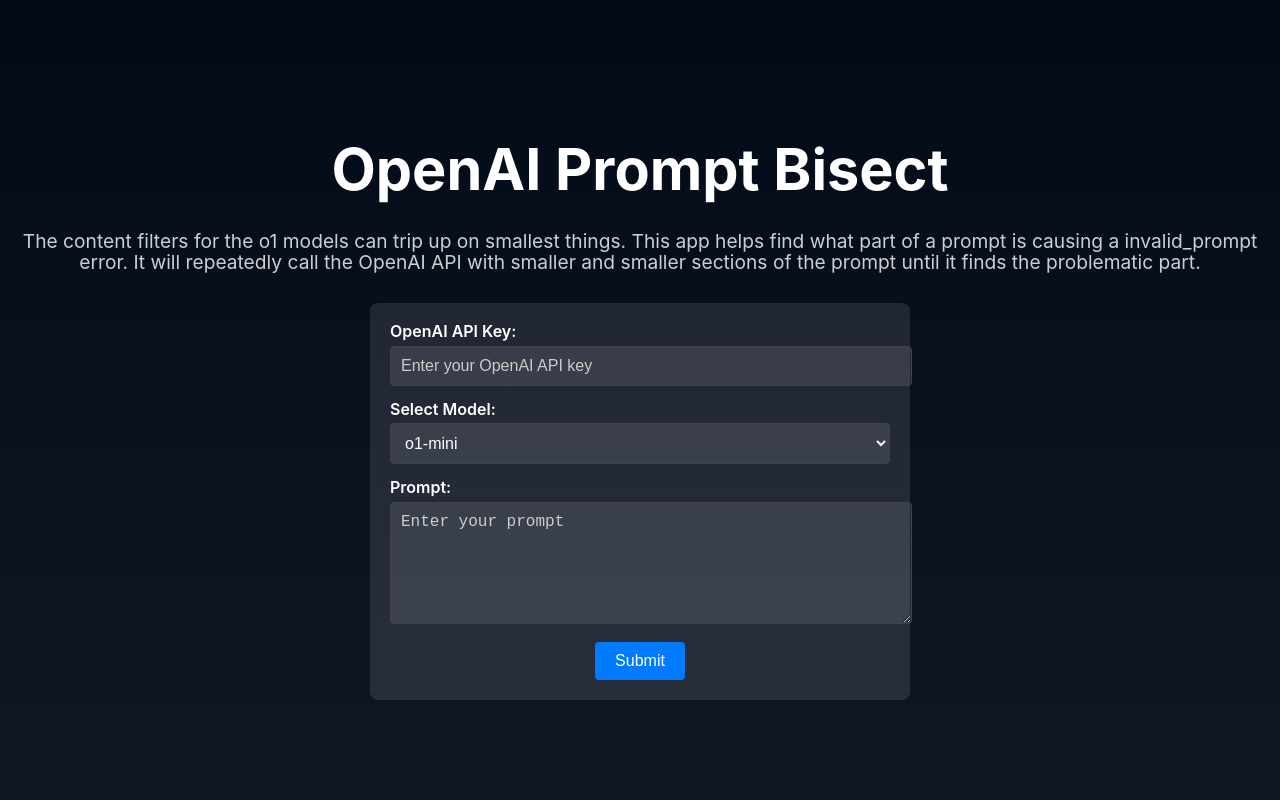
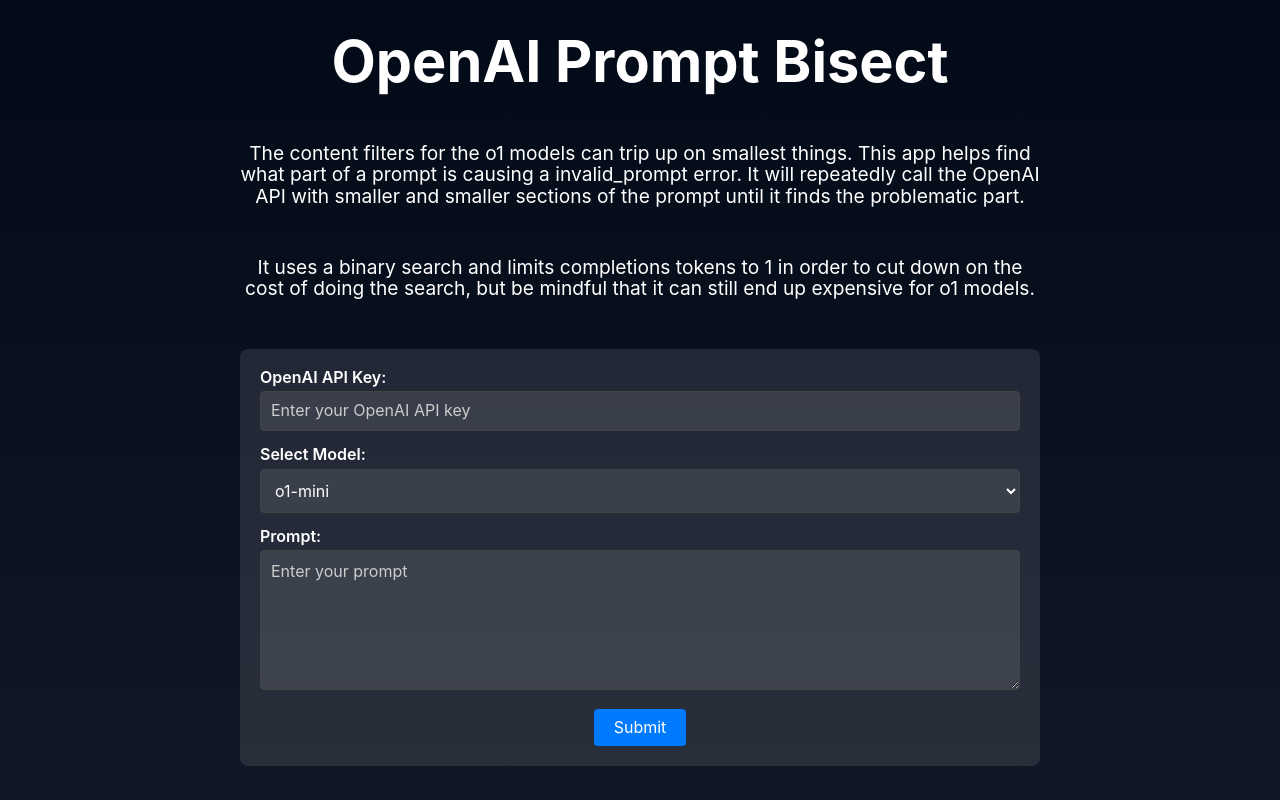
Before and after one commit to johansigfrids/prompt-bisect, a React app: page / in a window 1280 px wide. Built offline with nearby package versions, Linux system fonts and the light colour scheme; the HTML template or start-up script is replaced by a standard one.

Commit message:
Fix up the styling

```diff
--- a/src/App.css
+++ b/src/App.css
@@ -1,3 +1,4 @@
+
 body {
   margin: 0;
   color: #fff;
@@ -6,26 +7,23 @@
 }
 
 .content {
-  display: flex;
-  min-height: 100vh;
+  display: grid;
+  grid-template-columns: minmax(0, 800px);
+  grid-auto-rows: auto;
+  justify-content: center;
+  justify-items: center;
   line-height: 1.1;
   text-align: center;
-  flex-direction: column;
-  justify-content: center;
-  align-items: center;
-  padding: 20px;
-  box-sizing: border-box;
+  padding: 30px;
+  gap: 50px;
 }
 
 .content h1 {
   font-size: 3.6rem;
-  font-weight: 700;
-  margin-bottom: 10px;
+  margin: 0;
 }
 
 .content p {
   font-size: 1.2rem;
-  font-weight: 400;
-  opacity: 0.8;
-  margin-bottom: 30px;
+  margin: 0;
 }
--- a/src/App.tsx
+++ b/src/App.tsx
@@ -1,3 +1,4 @@
+import './reset.css';
 import './App.css';
 import { useState, type FC } from 'react';
 import { bisectPrompt, type BisectResult } from './api/bisect';
@@ -80,6 +81,10 @@
         part of a prompt is causing a invalid_prompt error. It will repeatedly call the OpenAI API
         with smaller and smaller sections of the prompt until it finds the problematic part.
       </p>
+      <p>
+        It uses a binary search and limits completions tokens to 1 in order to cut down on the cost of
+        doing the search, but be mindful that it can still end up expensive for o1 models.
+      </p>
 
       {renderContent()}
     </div>
--- a/src/components/BisectResultDisplay.css
+++ b/src/components/BisectResultDisplay.css
@@ -1,22 +1,34 @@
 .bisect-result {
-  margin-top: 20px;
-  text-align: left;
-  background: rgba(0, 123, 255, 0.1);
-  padding: 15px;
-  border-radius: 4px;
-  max-width: 500px;
-  width: 100%;
+  display: grid;
+  gap: 20px;
 }
 
 .bisect-result h2 {
-  margin-top: 0;
-  margin-bottom: 10px;
-  color: #007bff;
+  margin: 0;
 }
 
-.bisect-result pre {
-  background: rgba(255, 255, 255, 0.05);
-  padding: 10px;
+.segment {
+  white-space: pre-wrap;
+  word-wrap: break-word;
+  background: rgba(255, 255, 255, 0.1);
+  padding: 20px;
+  border-radius: 8px;
+  margin: 0;
+  text-align: left;
+}
+
+.bisect-result button {
+  padding: 10px 20px;
+  background-color: #007bff;
+  border: none;
   border-radius: 4px;
-  overflow-x: auto;
+  color: #fff;
+  font-size: 1rem;
+  cursor: pointer;
+  justify-self: center;
+  transition: background-color 0.3s ease;
 }
+
+.bisect-result button:hover {
+  background-color: #0056b3;
+}
--- a/src/components/BisectResultDisplay.tsx
+++ b/src/components/BisectResultDisplay.tsx
@@ -12,11 +12,13 @@
         <h2>Result:</h2>
         {bisectResult.result === 'segment_found' ? (
             <>
-                <p>{`Problematic Segment:`}</p>
-                <div>{bisectResult.problematicSegment}</div>
+                <p>Problematic Segment Found</p>
+                <div className='segment'>{bisectResult.problematicSegment}</div>
             </>
         ) : (
-            <div>{bisectResult.message}</div>
+            <>
+                <p>{bisectResult.message}</p>
+            </>
         )}
         <button onClick={onBack} className="back-button">
             Back
--- a/src/components/ErrorDisplay.css
+++ b/src/components/ErrorDisplay.css
@@ -1,7 +1,30 @@
 .error {
-  margin-top: 20px;
   color: #ff4d4f;
   background: rgba(255, 77, 79, 0.1);
   padding: 10px;
+  border-radius: 8px;
+  padding: 20px;
+  display: grid;
+  gap: 20px;
+  width: 100%;
+}
+
+.error h2 {
+  margin: 0;
+}
+
+.error button {
+  padding: 10px 20px;
+  background-color: #ff4d4f;
+  border: none;
   border-radius: 4px;
+  color: #fff;
+  font-size: 1rem;
+  cursor: pointer;
+  justify-self: center;
+  transition: background-color 0.3s ease;
 }
+
+.error button:hover {
+  background-color: #cb3d3f;
+}
--- a/src/components/ErrorDisplay.tsx
+++ b/src/components/ErrorDisplay.tsx
@@ -8,7 +8,8 @@
 
 const ErrorDisplay: FC<ErrorDisplayProps> = ({ message, onBack }) => (
     <div className="error">
-        <p>Error: {message}</p>
+        <h2>Error:</h2>
+        <p>{message}</p>
         <button onClick={onBack} className="back-button">
             Back
         </button>
--- a/src/components/InputForm.css
+++ b/src/components/InputForm.css
@@ -2,12 +2,12 @@
   background: rgba(255, 255, 255, 0.1);
   padding: 20px;
   border-radius: 8px;
-  max-width: 500px;
   width: 100%;
+  display: grid;
+  gap: 15px;
 }
 
 .form-group {
-  margin-bottom: 15px;
   text-align: left;
 }
 
@@ -41,10 +41,10 @@
 
 .form-group textarea {
   resize: vertical;
-  min-height: 100px;
+  min-height: 140px;
 }
 
-button {
+.form button {
   padding: 10px 20px;
   background-color: #007bff;
   border: none;
@@ -52,14 +52,10 @@
   color: #fff;
   font-size: 1rem;
   cursor: pointer;
+  justify-self: center;
   transition: background-color 0.3s ease;
 }
 
-button:disabled {
-  background-color: #555;
-  cursor: not-allowed;
-}
-
-button:hover:not(:disabled) {
+.form button:hover {
   background-color: #0056b3;
 }
--- a/src/components/Loading.css
+++ b/src/components/Loading.css
@@ -1,17 +1,22 @@
 .loading {
-  font-size: 1.2rem;
-  color: #007bff;
+  display: grid;
+  gap: 20px;
+}
+
+.loading h2 {
+  margin: 0;
+}
+
+.loading h3 {
+  margin: 0;
 }
 
 .current-segment {
-  margin-top: 10px;
-  background: rgba(0, 123, 255, 0.1);
-  padding: 10px;
-  border-left: 4px solid #007bff;
-}
-
-.current-segment pre {
   white-space: pre-wrap;
   word-wrap: break-word;
+  background: rgba(255, 255, 255, 0.1);
+  padding: 20px;
+  border-radius: 8px;
   margin: 0;
+  text-align: left;
 }
--- a/src/components/Loading.tsx
+++ b/src/components/Loading.tsx
@@ -7,12 +7,12 @@
 
 const Loading: FC<LoadingProps> = ({ currentSegment }) => (
     <div className="loading">
-        <p>Processing... Please wait.</p>
+        <h2>Processing segments... Please wait.</h2>
         {currentSegment && (
-            <div className="current-segment">
-                <strong>Current Segment:</strong>
-                <pre>{currentSegment}</pre>
-            </div>
+            <>
+                <h3>Current Segment:</h3>
+                <pre className='current-segment'>{currentSegment}</pre>
+            </>
         )}
     </div>
 );
--- /dev/null
+++ b/src/reset.css
@@ -0,0 +1,74 @@
+
+/* Box sizing rules */
+*,
+*::before,
+*::after {
+  box-sizing: border-box;
+}
+
+/* Prevent font size inflation */
+html {
+  -moz-text-size-adjust: none;
+  -webkit-text-size-adjust: none;
+  text-size-adjust: none;
+}
+
+/* Remove default margin in favour of better control in authored CSS */
+body, h1, h2, h3, h4, p,
+figure, blockquote, dl, dd {
+  margin-block-end: 0;
+}
+
+/* Remove list styles on ul, ol elements with a list role, which suggests default styling will be removed */
+ul[role='list'],
+ol[role='list'] {
+  list-style: none;
+}
+
+/* Set core body defaults */
+body {
+  min-height: 100vh;
+  line-height: 1.5;
+}
+
+/* Set shorter line heights on headings and interactive elements */
+h1, h2, h3, h4,
+button, input, label {
+  line-height: 1.1;
+}
+
+/* Balance text wrapping on headings */
+h1, h2,
+h3, h4 {
+  text-wrap: balance;
+}
+
+/* A elements that don't have a class get default styles */
+a:not([class]) {
+  text-decoration-skip-ink: auto;
+  color: currentColor;
+}
+
+/* Make images easier to work with */
+img,
+picture {
+  max-width: 100%;
+  display: block;
+}
+
+/* Inherit fonts for inputs and buttons */
+input, button,
+textarea, select {
+  font-family: inherit;
+  font-size: inherit;
+}
+
+/* Make sure textareas without a rows attribute are not tiny */
+textarea:not([rows]) {
+  min-height: 10em;
+}
+
+/* Anything that has been anchored to should have extra scroll margin */
+:target {
+  scroll-margin-block: 5ex;
+}
```
